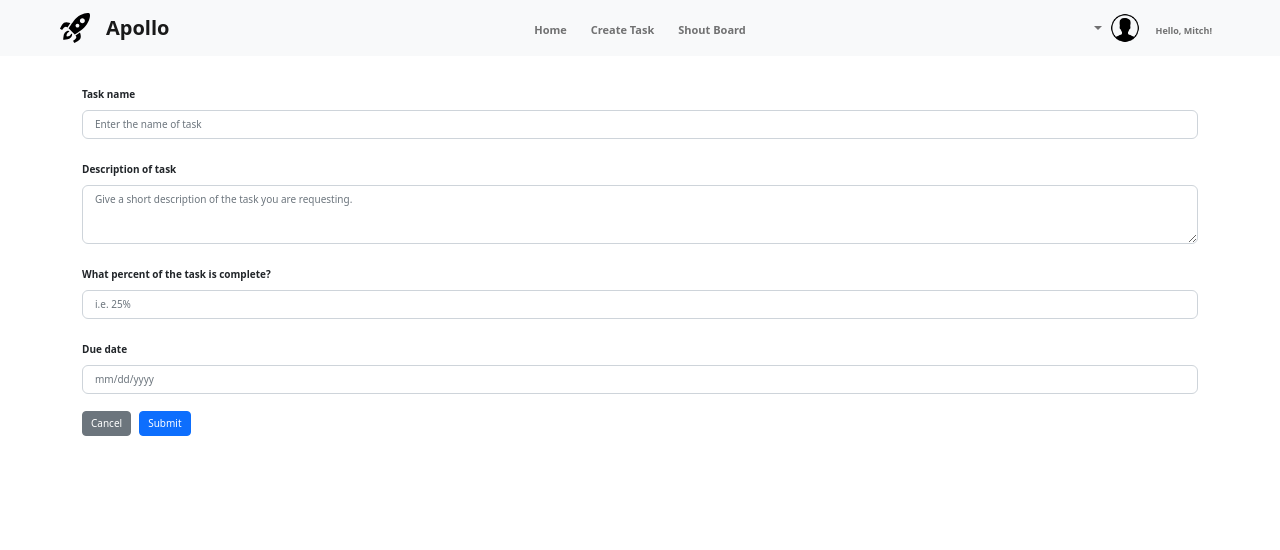
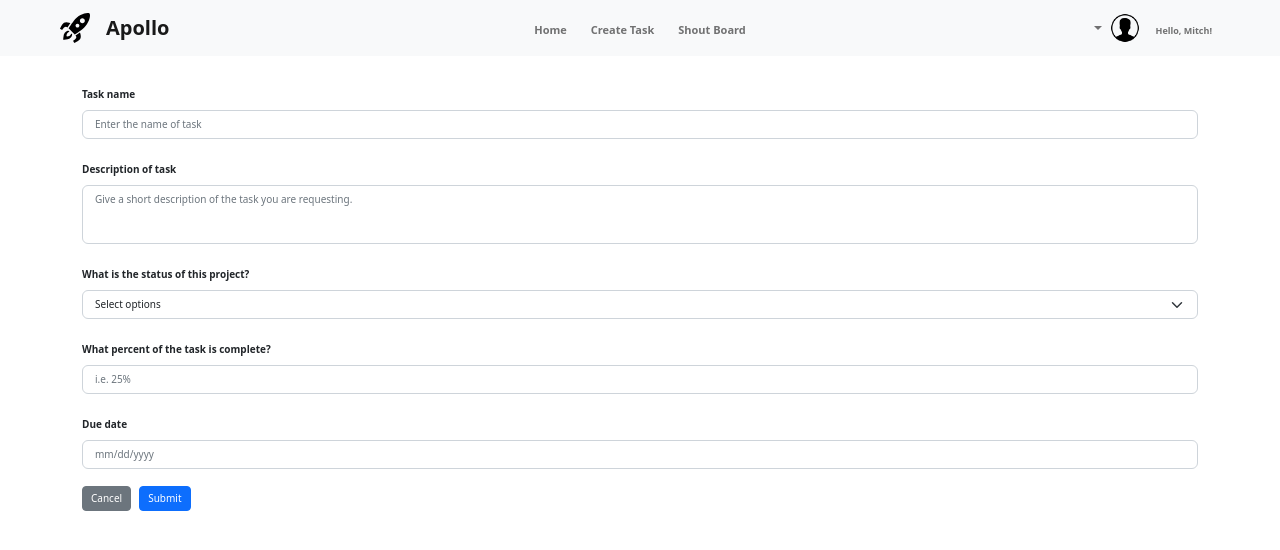
Before and after one commit to mitrasingh/apollo, a React (Vite) app: page /createtask in a window 1280 px wide. Shown: the top 550 px of the page. Built offline with nearby package versions, Linux system fonts and the light colour scheme.

Commit message:
added Status of Project field, removed text field window resize

```diff
--- a/src/pages/CreateTask.tsx
+++ b/src/pages/CreateTask.tsx
@@ -14,7 +14,18 @@ export const CreateTask = () => {
 
       <Form.Group className="mb-3" controlId="exampleForm.ControlTextarea1">
         <Form.Label style={{fontSize: "10px"}} className="fw-bold">Description of task</Form.Label>
-        <Form.Control style={{fontSize: "10px"}} as="textarea" rows={3} placeholder="Give a short description of the task you are requesting."/>
+        <Form.Control style={{fontSize: "10px", resize: "none"}} as="textarea" rows={3} placeholder="Give a short description of the task you are requesting."/>
+      </Form.Group>
+
+      <Form.Group className="mb-3" controlId="progress">
+        <Form.Label style={{fontSize: "10px"}} className="fw-bold">What is the status of this project?</Form.Label>
+        <Form.Select style={{fontSize: "10px"}} aria-label="Default select example">
+          <option>Select options</option>
+          <option value="1">On Hold</option>
+          <option value="2">In Progress</option>
+          <option value="3">Done</option>
+          <option value="4">Cancelled</option>
+        </Form.Select>
       </Form.Group>
 
       <Form.Group className="mb-3" controlId="progress">
```
